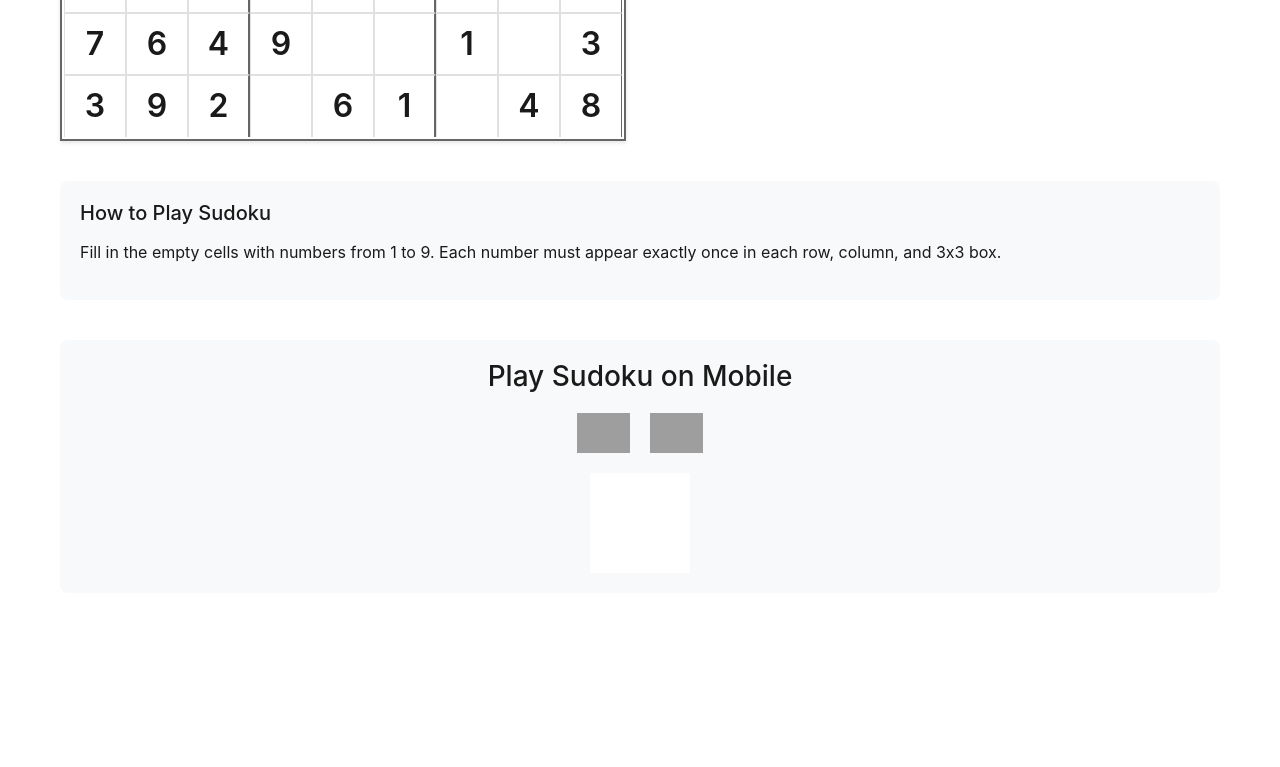
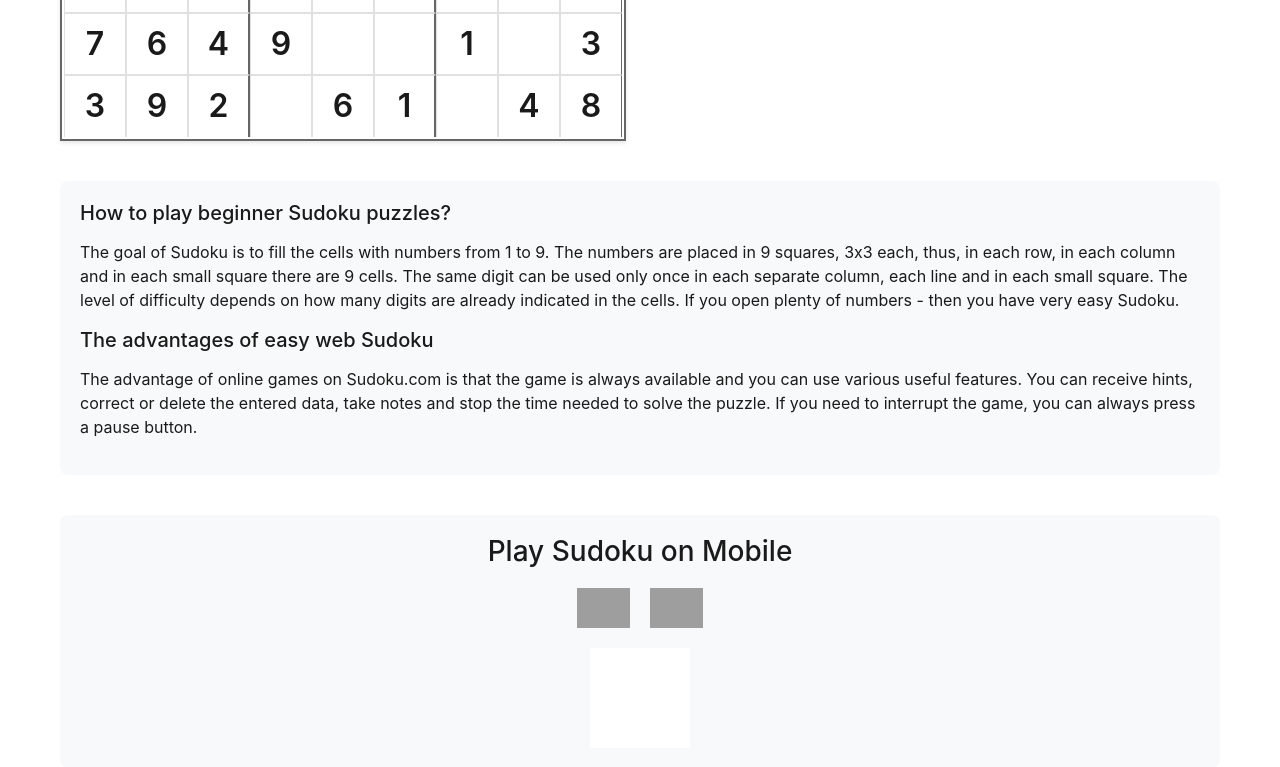
Before and after one commit to mani-django09/sudoku-game, a Flask app: page / in a window 1280 px wide. Shown: the part 583-1350 px from the top of the page. Before the commit the page ends 1036 px from the top, so only its background shows below. Run offline with Flask 3, Linux system fonts and the light colour scheme; some libraries are stand-ins or nearby versions; grey boxes are pictures that could not be loaded.

Commit message:
Agent query: Please verify if: 1. The 'How to play' section shows both new headers 2. The content under each header matches the screenshot 3. The styling is consistent with the rest of the page

```diff
--- a/templates/index.html
+++ b/templates/index.html
@@ -65,8 +65,11 @@
         </div>
 
         <section class="how-to-play">
-            <h2>How to Play Sudoku</h2>
-            <p>Fill in the empty cells with numbers from 1 to 9. Each number must appear exactly once in each row, column, and 3x3 box.</p>
+            <h2>How to play beginner Sudoku puzzles?</h2>
+            <p>The goal of Sudoku is to fill the cells with numbers from 1 to 9. The numbers are placed in 9 squares, 3x3 each, thus, in each row, in each column and in each small square there are 9 cells. The same digit can be used only once in each separate column, each line and in each small square. The level of difficulty depends on how many digits are already indicated in the cells. If you open plenty of numbers - then you have very easy Sudoku.</p>
+
+            <h2>The advantages of easy web Sudoku</h2>
+            <p>The advantage of online games on Sudoku.com is that the game is always available and you can use various useful features. You can receive hints, correct or delete the entered data, take notes and stop the time needed to solve the puzzle. If you need to interrupt the game, you can always press a pause button.</p>
         </section>
 
         <div class="mobile-download">
```
Also changed, not shown: Screenshot 2024-12-01 214732.png (added).
